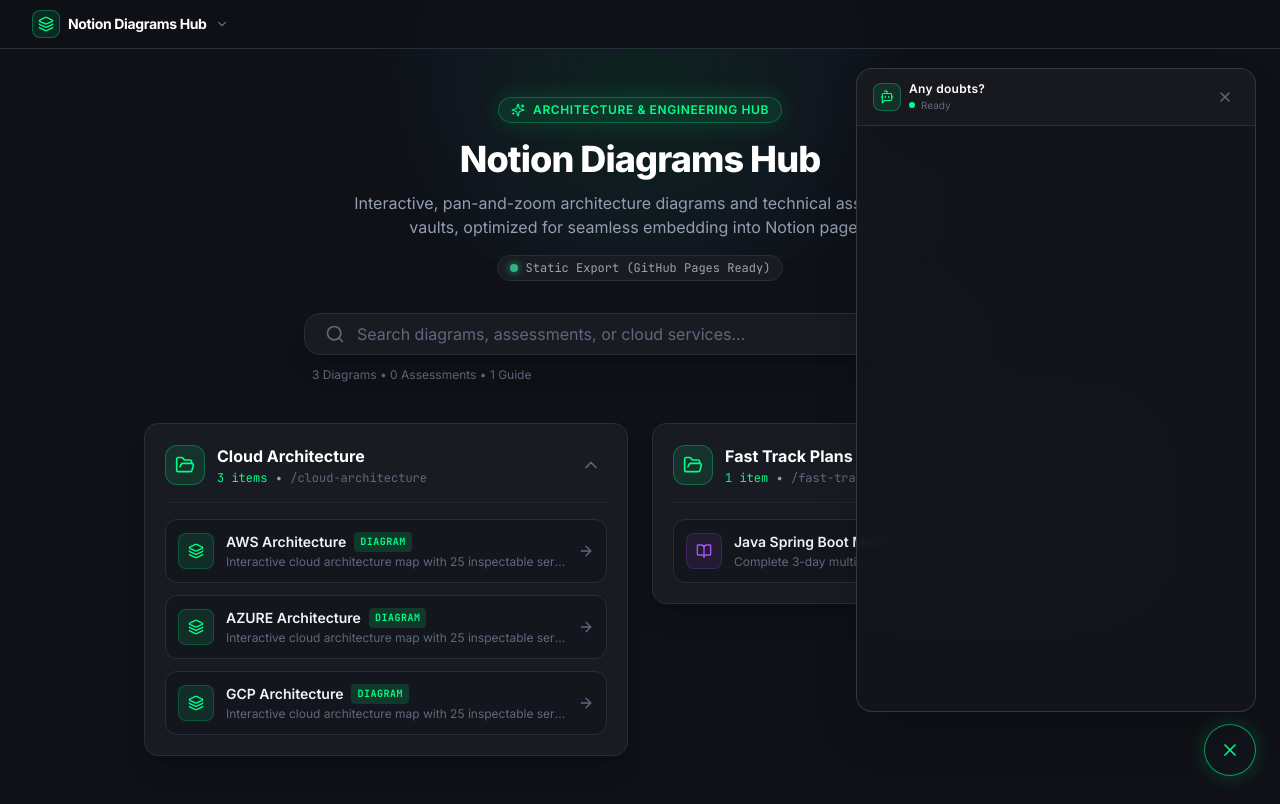
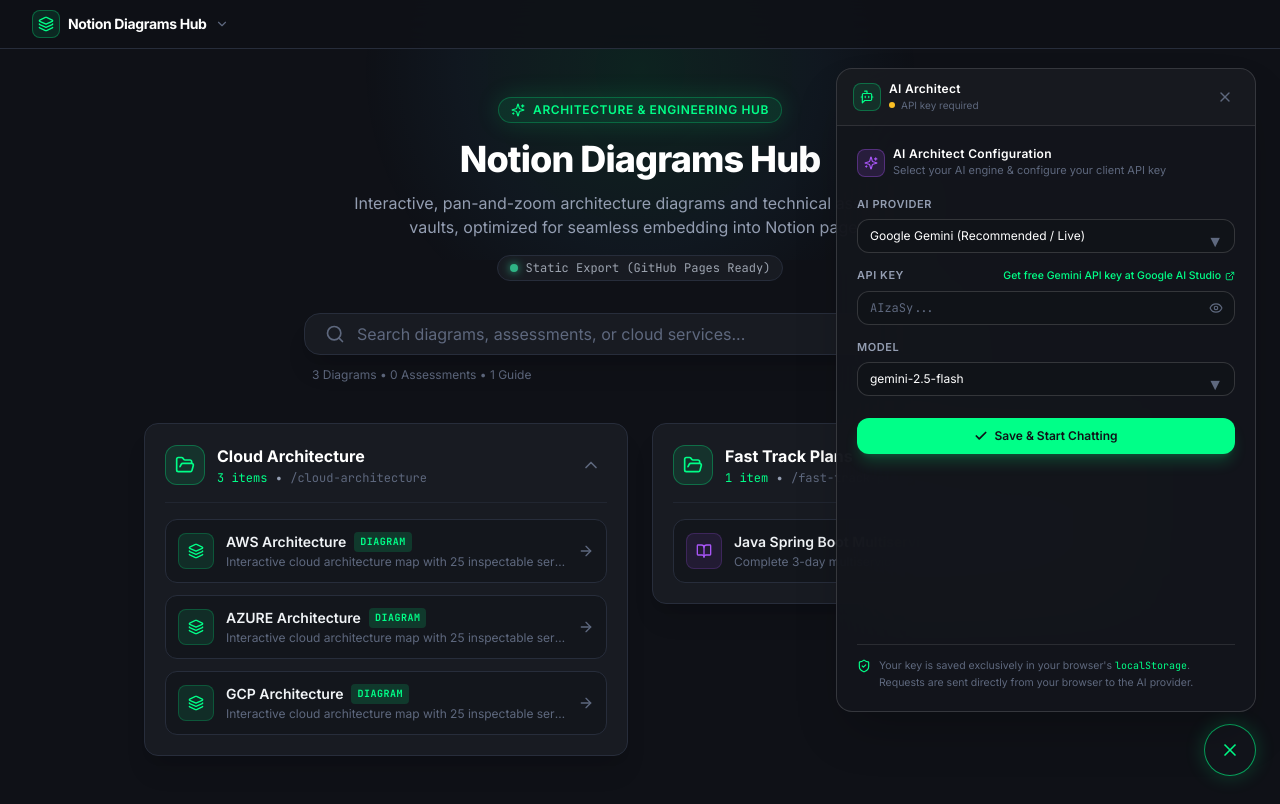
Before and after one commit to Zr1RAM/notion-svg-viewer, a Next.js app: page / in a window 1280 px wide. Both pictures are taken after a click on the button 1230 px from the left and 750 px from the top of the page. Built offline with nearby package versions, Linux system fonts and the light colour scheme.

Commit message:
integration into chat panel

```diff
--- a/src/components/chat/ChatPanel.tsx
+++ b/src/components/chat/ChatPanel.tsx
@@ -1,8 +1,19 @@
 "use client";
 
 import React, { useState, useEffect } from "react";
-import { X, BotMessageSquare } from "lucide-react";
+import {
+  X,
+  BotMessageSquare,
+  Settings,
+  Trash2,
+  MessageSquare,
+  Sparkles,
+} from "lucide-react";
 import { cn } from "@/lib/utils";
+import { useChat } from "./ChatContext";
+import { ChatSettingsView } from "./ChatSettingsView";
+import { ChatConversationView } from "./ChatConversationView";
+import { PROVIDERS } from "@/lib/ai";
 
 export type ChatCorner = "top" | "bottom";
 
@@ -11,7 +22,6 @@
   onClose: () => void;
   corner: ChatCorner;
   className?: string;
-  children?: React.ReactNode;
 }
 
 const TOP_OFFSET = 76;
@@ -23,9 +33,15 @@
   onClose,
   corner,
   className,
-  children,
 }) => {
   const [isMobile, setIsMobile] = useState(false);
+  const {
+    settings,
+    isSettingsOpen,
+    setIsSettingsOpen,
+    clearMessages,
+    messages,
+  } = useChat();
 
   useEffect(() => {
     const checkMobile = () => setIsMobile(window.innerWidth < 640);
@@ -35,6 +51,9 @@
   }, []);
 
   if (!isOpen) return null;
+
+  const currentProvider = PROVIDERS.find((p) => p.id === settings?.provider);
+  const isConfigured = Boolean(settings?.apiKey);
 
   return (
     <>
@@ -65,29 +84,81 @@
         className={cn(
           "fixed z-50 flex flex-col overflow-hidden select-none",
           isMobile
-            ? "inset-x-0 bottom-0 h-[50vh] max-h-[55vh] rounded-t-2xl border-t border-white/15 bg-[#13161c]/98 backdrop-blur-2xl shadow-2xl animate-in slide-in-from-bottom duration-300"
-            : "w-[360px] sm:w-[400px] max-w-[calc(100vw-32px)] bg-[#13161c]/95 border border-white/15 rounded-2xl shadow-2xl backdrop-blur-2xl animate-in fade-in-0 zoom-in-95 duration-200",
+            ? "inset-x-0 bottom-0 h-[52vh] max-h-[58vh] rounded-t-2xl border-t border-white/15 bg-[#13161c]/98 backdrop-blur-2xl shadow-2xl animate-in slide-in-from-bottom duration-300"
+            : "w-[380px] sm:w-[420px] max-w-[calc(100vw-32px)] bg-[#13161c]/95 border border-white/15 rounded-2xl shadow-2xl backdrop-blur-2xl animate-in fade-in-0 zoom-in-95 duration-200",
           className
         )}
       >
         {/* Mobile Pull Handle */}
-        <div className="w-10 h-1 rounded-full bg-white/20 mx-auto mt-2.5 mb-1 sm:hidden flex-shrink-0" />
+        <div className="w-10 h-1 rounded-full bg-white/20 mx-auto mt-2 mb-1 sm:hidden flex-shrink-0" />
 
         {/* Header */}
-        <div className="flex items-center justify-between px-4 py-3 border-b border-white/10 bg-white/[0.02]">
-          <div className="flex items-center gap-2">
-            <div className="w-7 h-7 rounded-lg bg-hub-green/10 border border-hub-green/30 flex items-center justify-center text-hub-green">
+        <div className="flex items-center justify-between px-3.5 sm:px-4 py-2.5 sm:py-3 border-b border-white/10 bg-white/[0.02] flex-shrink-0">
+          <div className="flex items-center gap-2 min-w-0">
+            <div className="w-7 h-7 rounded-lg bg-hub-green/10 border border-hub-green/30 flex items-center justify-center text-hub-green shrink-0">
               <BotMessageSquare className="w-3.5 h-3.5" />
             </div>
-            <div>
-              <h3 className="text-xs font-semibold text-white tracking-wide">Any doubts?</h3>
-              <p className="text-[10px] text-hub-muted flex items-center gap-1.5">
-                <span className="w-1.5 h-1.5 rounded-full bg-hub-green" />
-                Ready
+            <div className="min-w-0">
+              <div className="flex items-center gap-1.5">
+                <h3 className="text-xs font-semibold text-white tracking-wide truncate">
+                  AI Architect
+                </h3>
+                {isConfigured && (
+                  <span className="text-[10px] font-mono px-1.5 py-0.2 rounded bg-hub-green/15 text-hub-green border border-hub-green/30 shrink-0">
+                    {currentProvider?.name.replace(/Google |Anthropic /, "") || "Active"}
+                  </span>
+                )}
+              </div>
+              <p className="text-[10px] text-hub-muted flex items-center gap-1.5 truncate">
+                <span
+                  className={cn(
+                    "w-1.5 h-1.5 rounded-full shrink-0",
+                    isConfigured ? "bg-hub-green animate-pulse" : "bg-amber-400"
+                  )}
+                />
+                <span className="truncate">
+                  {isConfigured ? settings?.model || "Ready" : "API key required"}
+                </span>
               </p>
             </div>
           </div>
 
+          {/* Header Action Buttons */}
+          <div className="flex items-center gap-1 shrink-0">
+            {/* Toggle Settings / Back to Chat button */}
+            {isConfigured && (
+              <button
+                type="button"
+                onClick={() => setIsSettingsOpen(!isSettingsOpen)}
+                className={cn(
+                  "p-1.5 rounded-md transition-colors cursor-pointer",
+                  isSettingsOpen
+                    ? "text-hub-green bg-white/[0.08]"
+                    : "text-hub-muted hover:text-white hover:bg-white/[0.08]"
+                )}
+                title={isSettingsOpen ? "Back to Chat" : "AI Provider Settings"}
+              >
+                {isSettingsOpen ? (
+                  <MessageSquare className="w-3.5 h-3.5" />
+                ) : (
+                  <Settings className="w-3.5 h-3.5" />
+                )}
+              </button>
+            )}
+
+            {/* Clear Chat History button (visible in chat view when messages exist) */}
+            {!isSettingsOpen && messages.length > 0 && (
+              <button
+                type="button"
+                onClick={clearMessages}
+                className="p-1.5 rounded-md text-hub-muted hover:text-red-400 hover:bg-white/[0.08] transition-colors cursor-pointer"
+                title="Clear chat history"
+              >
+                <Trash2 className="w-3.5 h-3.5" />
+              </button>
+            )}
+
+            {/* Close Chat Panel */}
             <button
               type="button"
               onClick={onClose}
@@ -97,10 +168,15 @@
               <X className="w-4 h-4" />
             </button>
           </div>
+        </div>
 
-        {/* Body: Empty for now as requested */}
-        <div className="flex-1 p-4 flex flex-col items-center justify-center text-center text-hub-muted">
-          {children}
+        {/* Dynamic Body: Settings Form vs. Active Conversation */}
+        <div className="flex-1 flex flex-col overflow-hidden">
+          {isSettingsOpen || !isConfigured ? (
+            <ChatSettingsView />
+          ) : (
+            <ChatConversationView />
+          )}
         </div>
       </aside>
     </>
--- a/src/components/docs/DocViewer.tsx
+++ b/src/components/docs/DocViewer.tsx
@@ -28,9 +28,19 @@
   const [isSpotlightOpen, setIsSpotlightOpen] = useState(false);
   const [isMobileTocOpen, setIsMobileTocOpen] = useState(false);
   const [mermaidErrorInfo, setMermaidErrorInfo] = useState<MermaidErrorInfo | null>(null);
-  const { isOpen: isChatOpen } = useChat();
+  const { isOpen: isChatOpen, setDocContext } = useChat();
 
   const articleRef = useRef<HTMLElement>(null);
+
+  // Sync active document metadata into AI chat context for grounded answers
+  useEffect(() => {
+    setDocContext({
+      title: doc.title,
+      category: doc.category,
+      subfolder: doc.subfolder,
+    });
+    return () => setDocContext(undefined);
+  }, [doc.title, doc.category, doc.subfolder, setDocContext]);
 
   // Global Ctrl+P / Cmd+P hotkey & custom event listener to open scoped Spotlight Search
   useEffect(() => {
```
Lines whose indentation alone changed are shown as unchanged.
